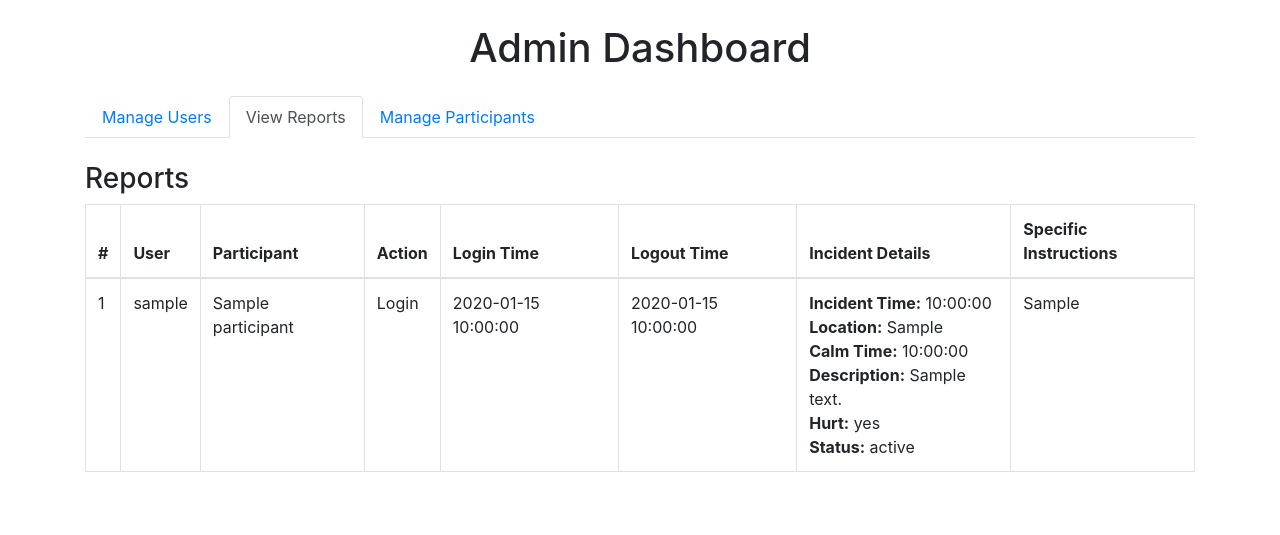
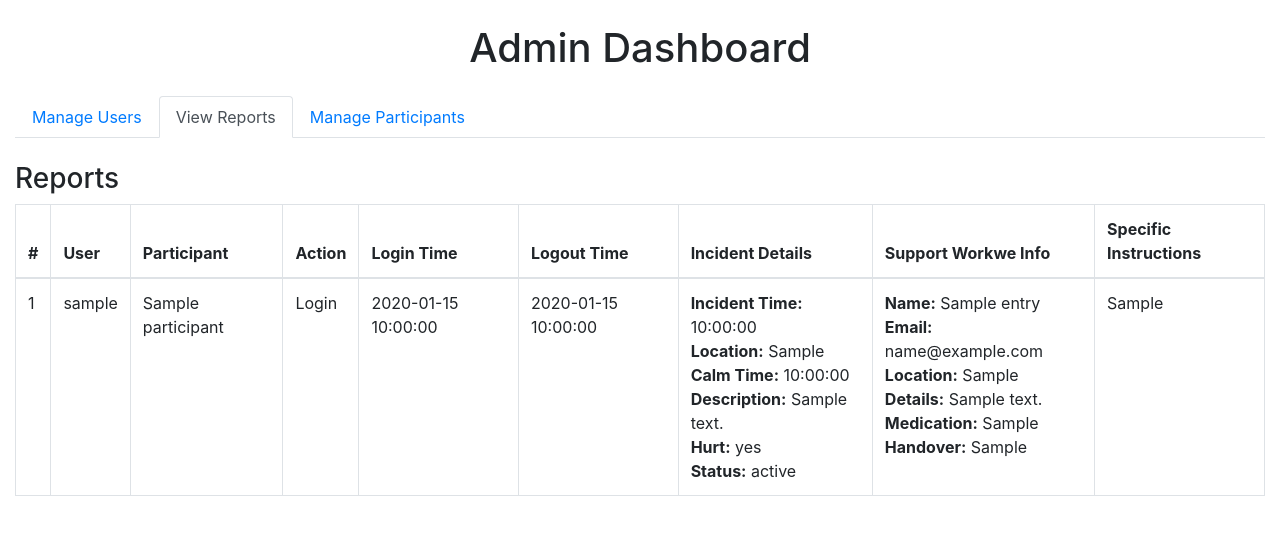
Before and after one commit to BW404/ParadiseRoster, a PHP site: page /admin_dashboard.php in a window 1280 px wide, after a click on "View Reports". Shown: the top 535 px of the page. Run offline with PHP 8.4, Linux system fonts and the light colour scheme; tables that the repository leaves empty or names only in its code hold one stand-in row (values such as "Sample post").

Commit message:
Enhance admin dashboard: add support worker information and adjust layout

```diff
--- a/admin_dashboard.php
+++ b/admin_dashboard.php
@@ -13,7 +13,7 @@ $result_users = $conn->query($sql_users);
 // Fetch all log entries
 $sql_logs = "SELECT l.id, u.username, p.name AS participant_name, l.action, l.login_time, l.logout_time,
                     l.incident_time, l.incident_location, l.calm_time, l.description, l.hurt, l.current_status,
-                    l.specific_instructions
+                    l.specific_instructions,l.staff_name, l.staff_email, l.service_location, l.support_details, l.medication, l.handover
              FROM log_entries l
              JOIN users u ON l.user_id = u.id
              JOIN participants p ON l.participant_id = p.id
@@ -50,7 +50,7 @@ $conn->close();
     <link rel="stylesheet" href="https://maxcdn.bootstrapcdn.com/bootstrap/4.5.2/css/bootstrap.min.css">
 </head>
 <body>
-<div class="container mt-4">
+<div class="container-fluid mt-4">
     <h1 class="text-center mb-4">Admin Dashboard</h1>
 
     <!-- Tabs -->
@@ -115,6 +115,7 @@ $conn->close();
                     <th>Login Time</th>
                     <th>Logout Time</th>
                     <th>Incident Details</th>
+                    <th>Support Workwe Info</th>
                     <th>Specific Instructions</th>
                 </tr>
                 </thead>
@@ -140,6 +141,18 @@ $conn->close();
                                     No Incident
                                 <?php endif; ?>
                             </td>
+                                <td>
+                                    <?php if ($log['staff_name']): ?>
+                                        <strong>Name:</strong> <?= $log['staff_name'] ?><br>
+                                        <strong>Email:</strong> <?= $log['staff_email'] ?><br>
+                                        <strong>Location:</strong> <?= $log['service_location'] ?><br>
+                                        <strong>Details:</strong> <?= $log['support_details'] ?><br>
+                                        <strong>Medication:</strong> <?= $log['medication'] ?><br>
+                                        <strong>Handover:</strong> <?= $log['handover'] ?><br>
+                                    <?php else: ?>
+                                        No Support Workwe Info
+                                    <?php endif; ?>
+                                </td>
                             <td><?= $log['specific_instructions'] ?: 'None' ?></td>
                         </tr>
                     <?php endwhile; ?>
```
